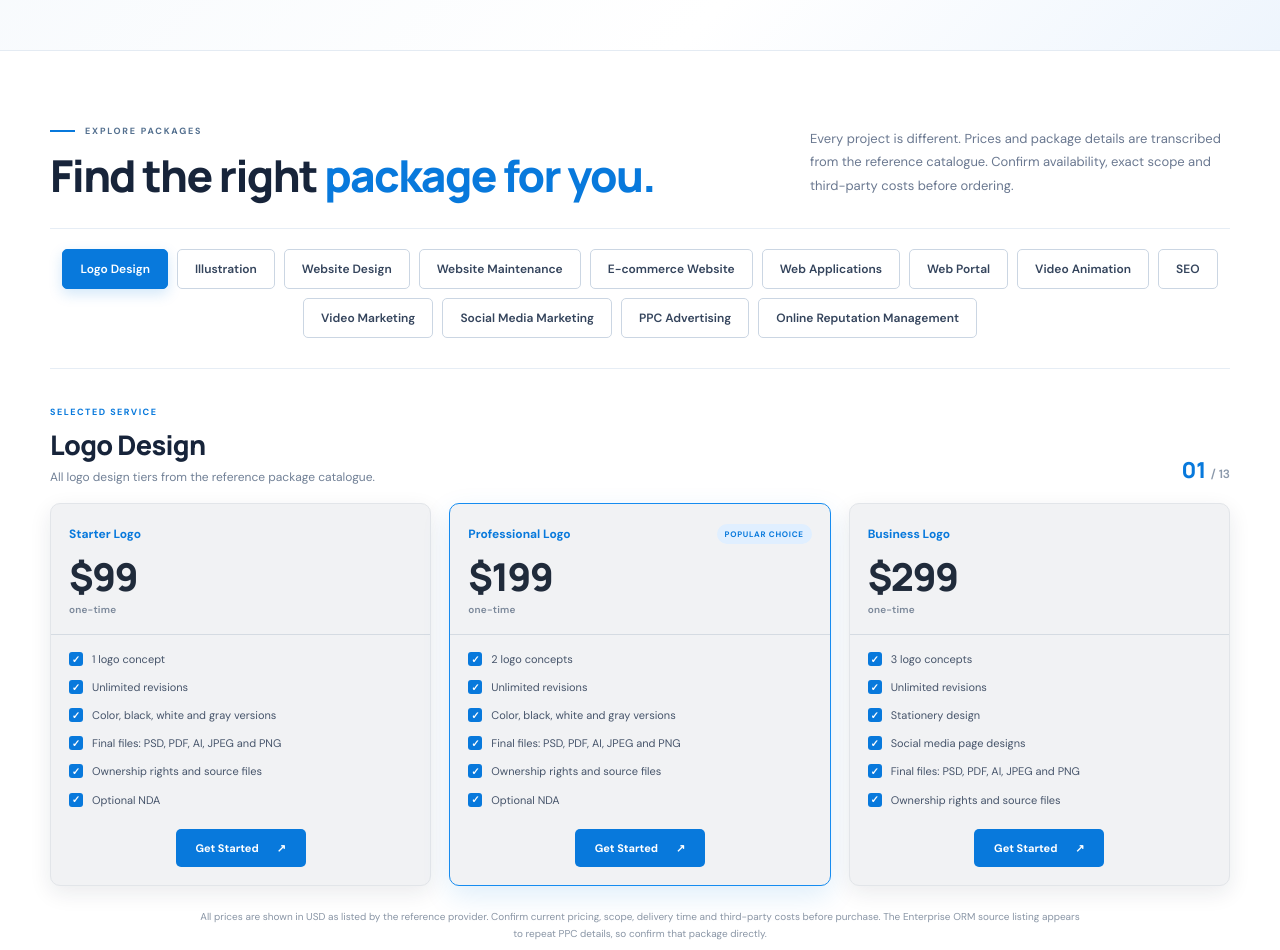
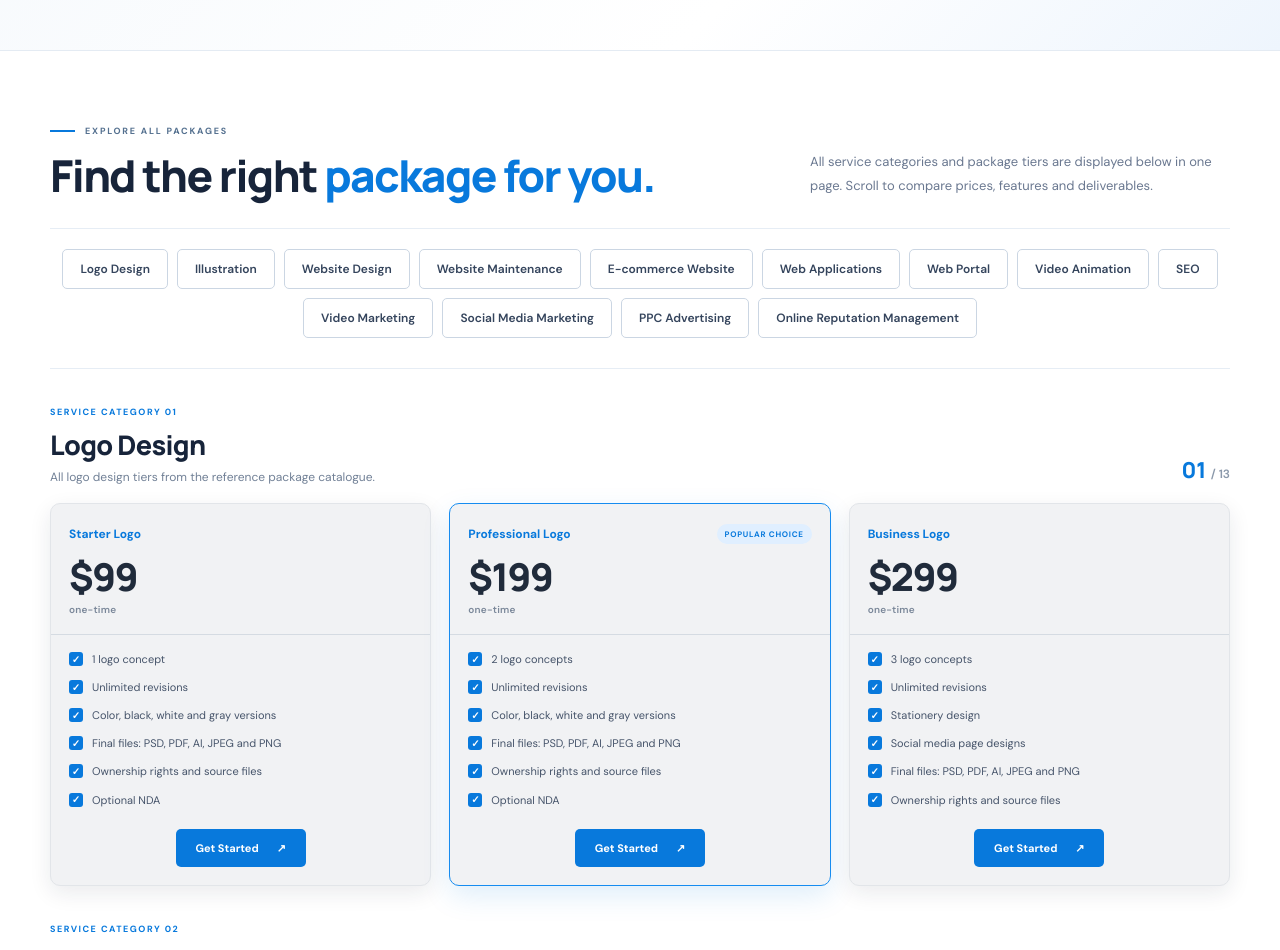
Before and after one commit to digitonixexperts/Digitonix-Experts, a Next.js app: page /packages in a window 1280 px wide. Shown: the part 500-1450 px from the top of the page. Built offline with nearby package versions, Linux system fonts and the light colour scheme.

Commit message:
Render every package category in one scrollable page

```diff
--- a/app/packages/page.tsx
+++ b/app/packages/page.tsx
@@ -1,6 +1,5 @@
 "use client";
 
-import { useMemo, useState } from "react";
 import Link from "next/link";
 import SiteHeader from "../components/SiteHeader";
 
@@ -116,8 +115,6 @@ const categories: Category[] = [
 ];
 
 export default function PackagesPage() {
-  const [active, setActive] = useState(0);
-  const selected = useMemo(() => categories[active], [active]);
   return <main className="pricing-page">
     <div className="announcement"><span className="status-dot" /> DIGITAL PARTNERS FOR AMBITIOUS BUSINESSES <span className="announcement-right">SERVING CLIENTS ACROSS THE UNITED STATES</span></div>
     <SiteHeader />
@@ -128,21 +125,23 @@ export default function PackagesPage() {
       <div className="pricing-meta"><span><b>{categories.length}</b> service categories</span><i /> <span>USD packages</span><i /> <span>Clear package details</span></div>
     </div></section>
     <section className="pricing-catalog"><div className="container">
-      <div className="pricing-section-heading"><div><div className="eyebrow"><span className="eyebrow-line" /> EXPLORE PACKAGES</div><h2>Find the right <span>package for you.</span></h2></div><p>Every project is different. Prices and package details are transcribed from the reference catalogue. Confirm availability, exact scope and third-party costs before ordering.</p></div>
-      <div className="pricing-tabs" role="tablist" aria-label="Package categories">
-        {categories.map((category, index) => <button key={category.name} role="tab" aria-selected={active === index} className={active === index ? "pricing-tab active" : "pricing-tab"} onClick={() => setActive(index)}>{category.name}</button>)}
-      </div>
-      <div className="pricing-selected-heading"><div><span className="pricing-kicker">SELECTED SERVICE</span><h3>{selected.name}</h3><p>{selected.note}</p></div><span className="pricing-count">{String(active + 1).padStart(2, "0")} <i>/ {categories.length}</i></span></div>
-      <div className="pricing-cards" role="tabpanel">
-        {selected.plans.map((plan) => <article className={"pricing-card" + (plan.featured ? " pricing-featured" : "")} key={plan.name}>
+      <div className="pricing-section-heading"><div><div className="eyebrow"><span className="eyebrow-line" /> EXPLORE ALL PACKAGES</div><h2>Find the right <span>package for you.</span></h2></div><p>All service categories and package tiers are displayed below in one page. Scroll to compare prices, features and deliverables.</p></div>
+      <nav className="pricing-tabs" aria-label="Jump to package category">
+        {categories.map((category, index) => <a key={category.name} className="pricing-tab" href={"#package-category-" + index}>{category.name}</a>)}
+      </nav>
+      {categories.map((category, index) => <section className="pricing-category-block" id={"package-category-" + index} key={category.name}>
+        <div className="pricing-selected-heading"><div><span className="pricing-kicker">SERVICE CATEGORY {String(index + 1).padStart(2, "0")}</span><h3>{category.name}</h3><p>{category.note}</p></div><span className="pricing-count">{String(index + 1).padStart(2, "0")} <i>/ {categories.length}</i></span></div>
+        <div className="pricing-cards">
+          {category.plans.map((plan) => <article className={"pricing-card" + (plan.featured ? " pricing-featured" : "")} key={plan.name}>
             <div className="pricing-card-top"><span className="pricing-plan-name">{plan.name}</span>{plan.featured && <span className="pricing-popular">POPULAR CHOICE</span>}</div>
             <div className="pricing-price">{plan.price}<small>{plan.cadence || (plan.price === "Custom" ? "scope based" : "one-time")}</small></div>
             <div className="pricing-rule" />
             <ul>{plan.features.map((feature) => <li key={feature}><span>✓</span>{feature}</li>)}</ul>
-          <Link className="pricing-cta" href={"/contact?service=" + encodeURIComponent(selected.name + " - " + plan.name)}>Get Started <span>↗</span></Link>
+            <Link className="pricing-cta" href={"/contact?service=" + encodeURIComponent(category.name + " - " + plan.name)}>Get Started <span>↗</span></Link>
           </article>)}
         </div>
-      <p className="pricing-footnote">All prices are shown in USD as listed by the reference provider. Confirm current pricing, scope, delivery time and third-party costs before purchase. The Enterprise ORM source listing appears to repeat PPC details, so confirm that package directly.</p>
+      </section>)}
+      <p className="pricing-footnote">All prices are shown in USD as listed by the reference provider. Confirm current pricing, scope, delivery time and third-party costs before purchase. The reference page lists Enterprise ORM with PPC details; confirm that package directly.</p>
     </div></section>
     <section className="pricing-process"><div className="container pricing-process-inner"><div><div className="eyebrow"><span className="eyebrow-line" /> HOW IT WORKS</div><h2>Clear scope.<br /><span>Confident next steps.</span></h2></div><div className="pricing-process-steps"><div><b>01</b><h3>Choose a service</h3><p>Select the category and package closest to your needs.</p></div><div><b>02</b><h3>Share your goals</h3><p>Tell us about your audience, timeline, and requirements.</p></div><div><b>03</b><h3>Confirm your scope</h3><p>We’ll confirm deliverables, timing, and the final quote before work begins.</p></div></div></div></section>
     <section className="pricing-bottom-cta"><div className="container"><div><span>HAVE A PROJECT THAT NEEDS A CUSTOM SCOPE?</span><h2>Let’s build the right plan.</h2></div><Link className="button button-blue" href="/contact">Talk to our team ↗</Link></div></section>
```
Lines whose indentation alone changed are shown as unchanged.
